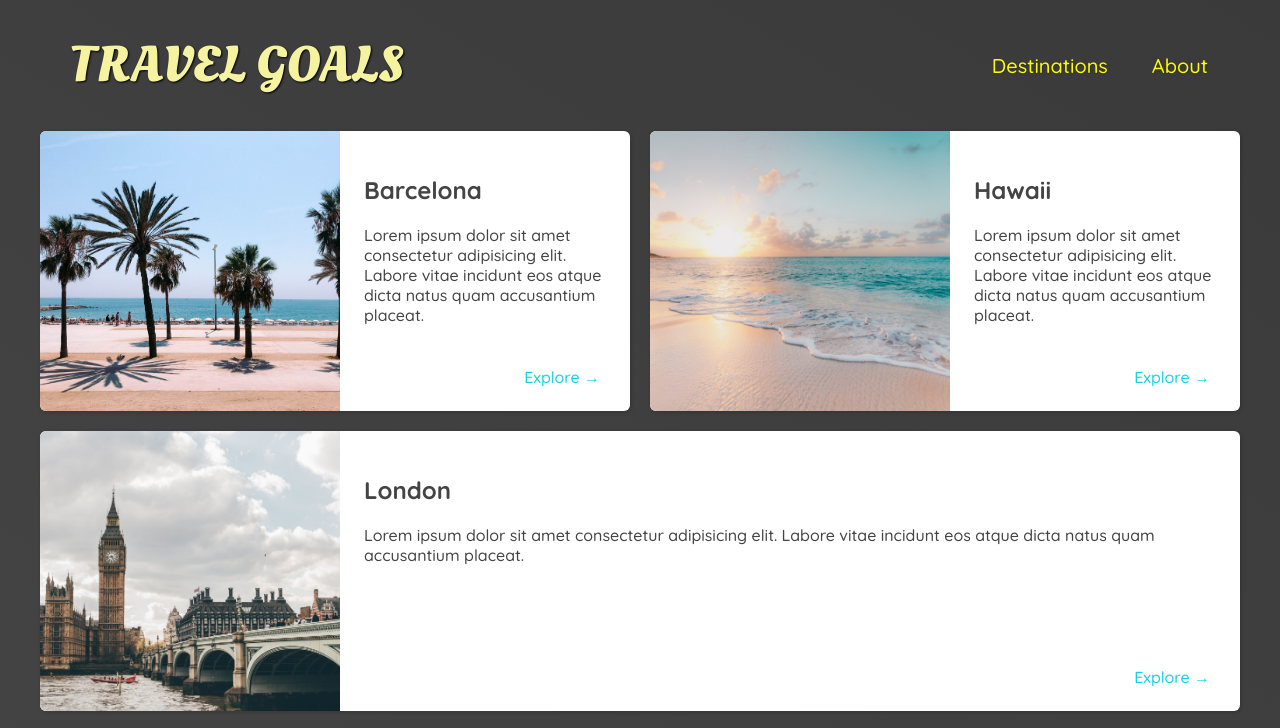
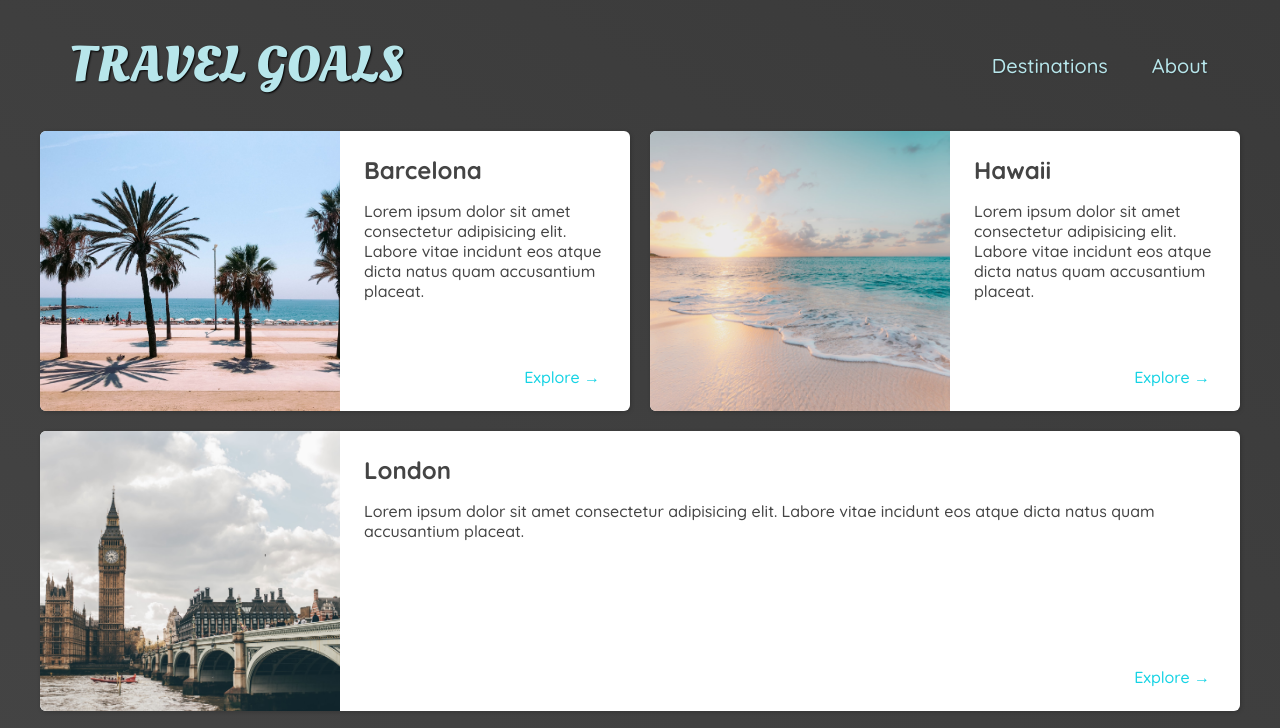
Before and after one commit to Anieyo0/web-dev-bootcamp, a plain HTML site: page places.html in a window 1280 px wide. Shown: the top 728 px of the page. Drawn offline with Linux system fonts and the light colour scheme.

Commit message:
completed website

```diff
--- a/places.css
+++ b/places.css
@@ -3,8 +3,16 @@ body {
     color: rgb(68, 68, 68)
 }
 
+#page-logo a {
+    color: rgb(183, 230, 235);
+}
+
 header {
     position: static;
+}
+
+header a {
+    color: rgb(183, 230, 235);
 }
 
 main ul {
@@ -40,6 +48,10 @@ main li img {
     justify-content: space-between;
 }
 
+.item-content h2 {
+    margin: 0;
+}
+
 .actions {
     text-align: right;
 }
--- a/shared.css
+++ b/shared.css
@@ -51,9 +51,9 @@ header a {
     border-radius: 6px;
 }
 
-header a:hover {
-    color: rgb(77, 77, 77);
-    background-color: rgb(255, 251, 0);
+header nav a:hover {
+    background-color: rgb(183, 230, 235);
+    color: rgb(59, 59, 59);
 }
 
 footer {
```
